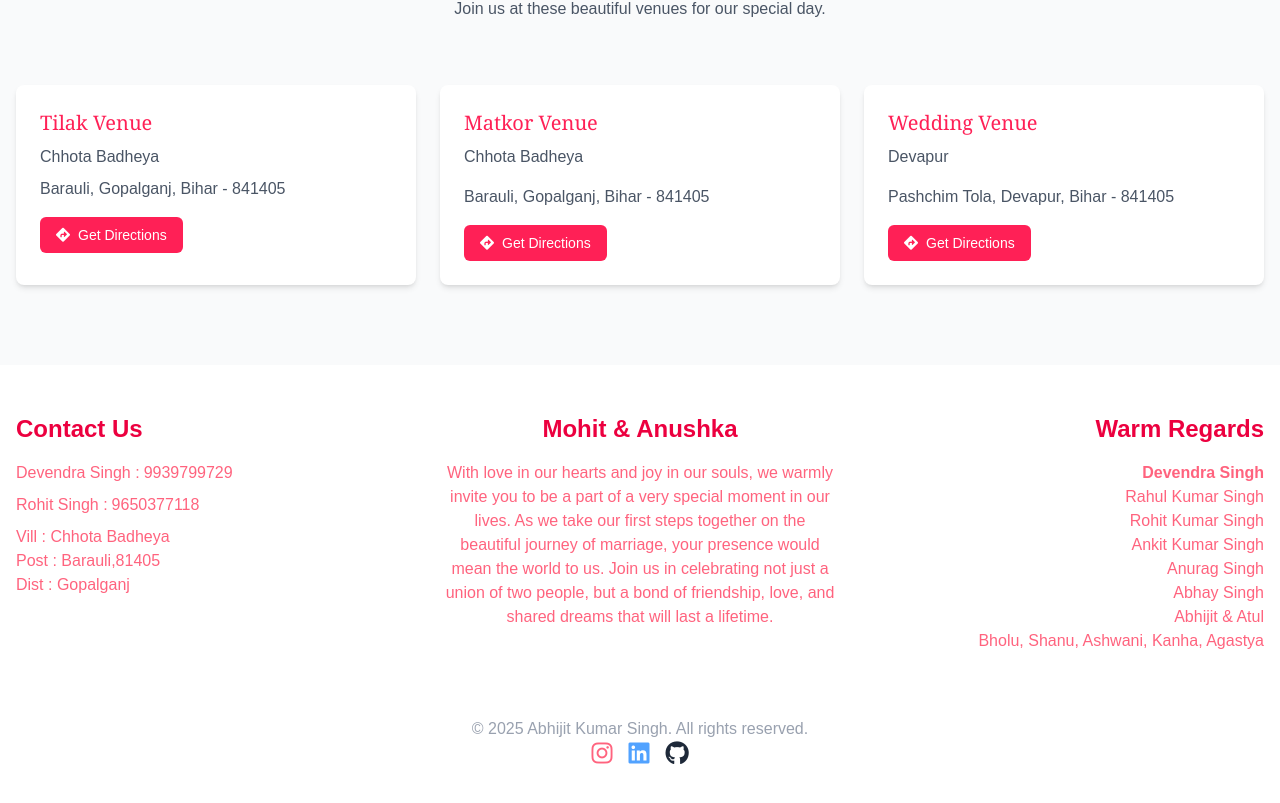
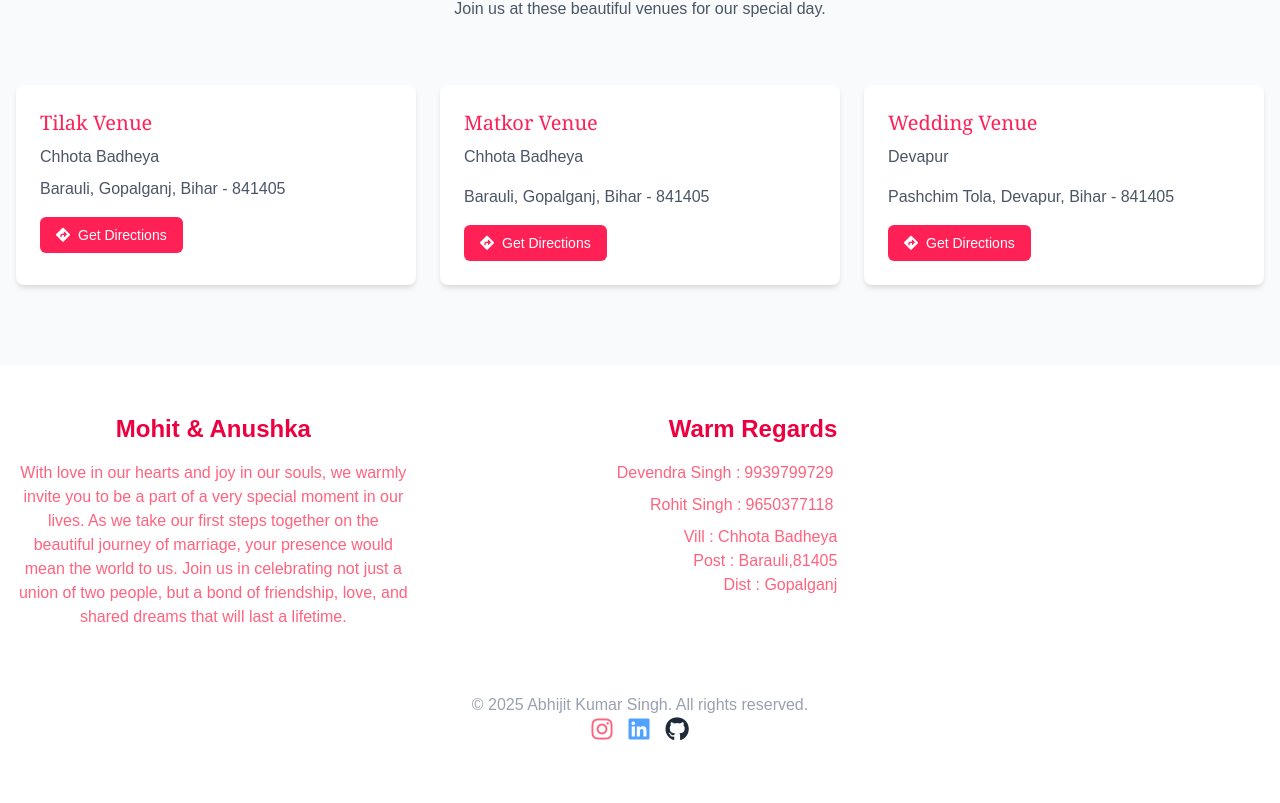
Before and after one commit to abhijitrajput103/wedding-website, a Next.js app: page / in a window 1280 px wide. Shown: the part 2137-2940 px from the top of the page. Built offline with nearby package versions, Linux system fonts and the light colour scheme.

Commit message:
`Refactored footer section in Home component with updated content and layout changes`

```diff
--- a/src/app/page.jsx
+++ b/src/app/page.jsx
@@ -266,8 +266,18 @@ export default function Home() {
       <footer className="bg-white text-rose-400 py-12">
         <div className="container mx-auto px-4">
           <div className="grid grid-cols-1 md:grid-cols-3 gap-8">
-            <div className="text-center md:text-left">
-              <h3 className="text-2xl text-rose-600 font-bold mb-4">Contact Us</h3>
+            <div className="text-center">
+              <h3 className="text-2xl text-rose-600 font-bold mb-4">Mohit & Anushka</h3>
+              <p className="mb-4">
+                With love in our hearts and joy in our souls, we warmly invite you to be a part of a very special moment in our lives. As we take
+                our first steps together on the beautiful journey of marriage, your presence would mean the world to us. Join us in celebrating
+                not just a union of two people, but a bond of friendship, love, and shared dreams that will last a lifetime.
+              </p>
+
+            </div>
+
+            <div className="text-center md:text-right">
+              <h3 className="text-2xl font-bold mb-4 text-rose-600 ">Warm Regards</h3>
               <p className="mb-2">
                 Devendra Singh :
                 <a href="tel:9939799729" className="mx-1 text-rose-400 hover:text-blue-700 transition-colors cursor-pointer">
@@ -288,30 +298,6 @@ export default function Home() {
                 <br />
                 Dist : Gopalganj
               </p>
-            </div>
-
-            <div className="text-center">
-              <h3 className="text-2xl text-rose-600 font-bold mb-4">Mohit & Anushka</h3>
-              <p className="mb-4">
-                With love in our hearts and joy in our souls, we warmly invite you to be a part of a very special moment in our lives. As we take
-                our first steps together on the beautiful journey of marriage, your presence would mean the world to us. Join us in celebrating
-                not just a union of two people, but a bond of friendship, love, and shared dreams that will last a lifetime.
-              </p>
-
-            </div>
-
-            <div className="text-center md:text-right">
-              <h3 className="text-2xl font-bold mb-4 text-rose-600 ">Warm Regards</h3>
-              <ul className="mb-4 list-inside">
-                <li> <strong> Devendra Singh </strong></li>
-                <li>Rahul Kumar Singh</li>
-                <li>Rohit Kumar Singh</li>
-                <li>Ankit Kumar Singh</li>
-                <li>Anurag Singh</li>
-                <li>Abhay Singh</li>
-                <li>Abhijit & Atul </li>
-                <li>Bholu, Shanu, Ashwani, Kanha, Agastya</li>
-              </ul>
             </div>
           </div>
 
```
